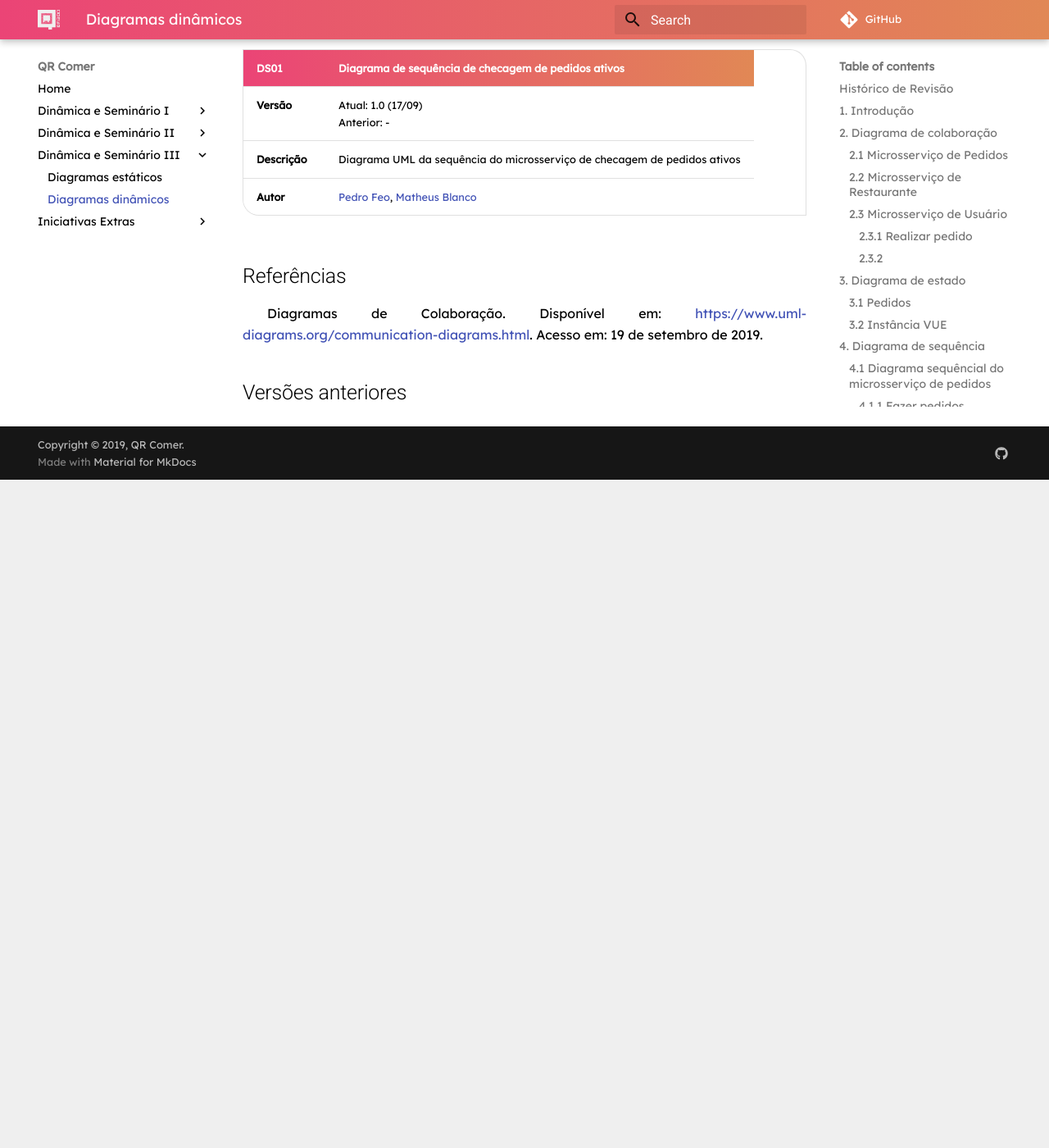
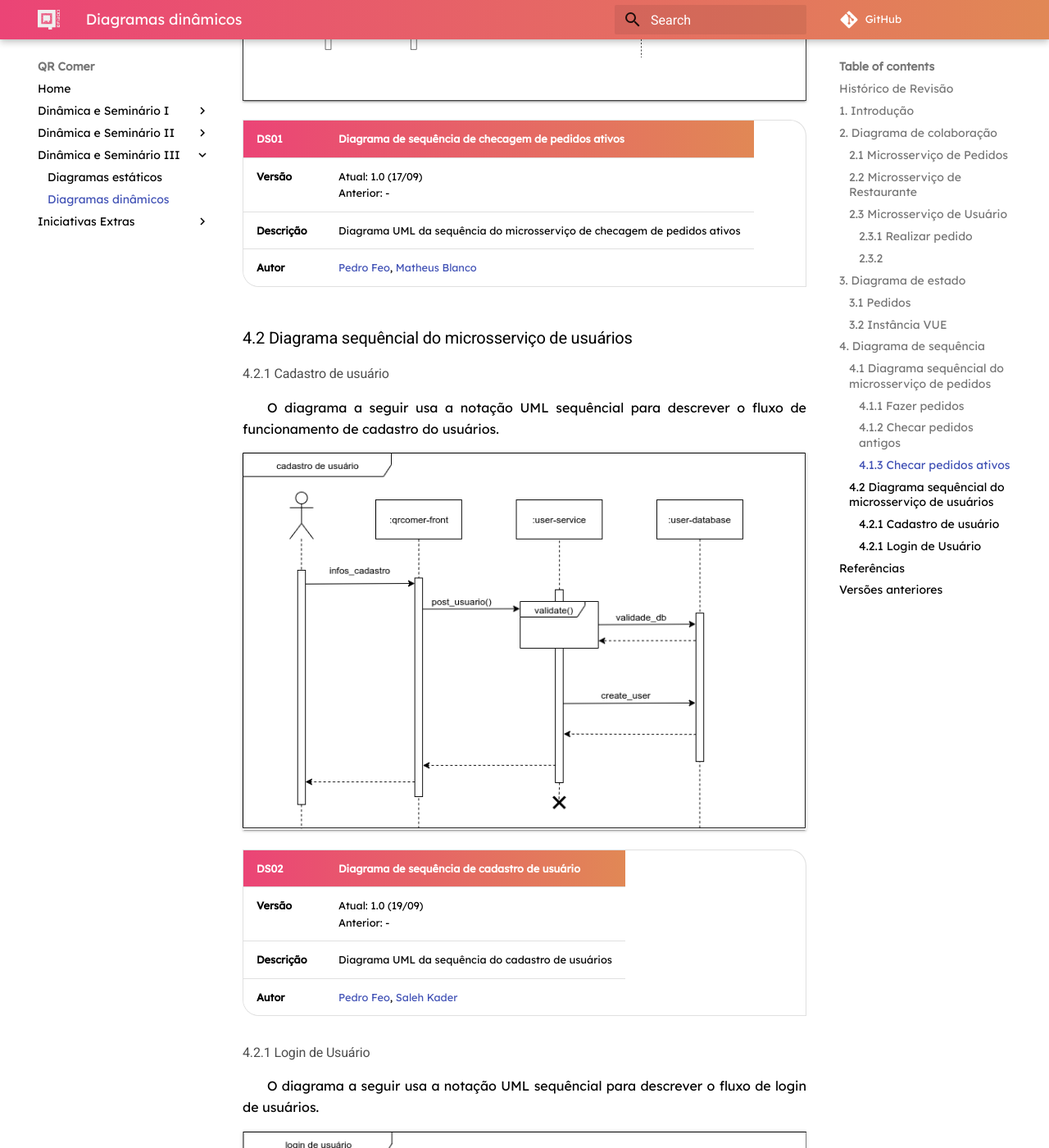
Before and after one commit to fga-desenho-2019-2/Wiki, an MkDocs documentation site: the page built from docs/seminario3/diagramas_dinamicos.md, in a window 1280 px wide and 1400 px high, scrolled down 6330 px. Shown: the whole window at 82% size. Built offline with MkDocs 1.6.1 and Material for MkDocs 9.7.7, drawn with Linux system fonts in a browser that asks for light colours; some web fonts are replaced; comment, search, counter and statistics services are not loaded; old or Windows-style settings are respelled for this version of MkDocs; before the commit the page ends 6915 px from its top, so only the background shows below that; some of the changed text lies outside the part shown.

```diff
--- a/docs/seminario3/diagramas_dinamicos.md
+++ b/docs/seminario3/diagramas_dinamicos.md
@@ -4,6 +4,8 @@
 |-|-|-|-|
 |12/09/2019|0.1|Criação do documento, adição da estrutura e diagramas de estado do Pedido|[Elias Bernardo](https://github.com/ebmm01)|
 |19/09/2019|0.2| Adição do diagrama de colaboração referente a realização de pedido.| [Shayane Alcântara](https://github.com/shayanealcantara)|
+|19/09/2019|0.3| Adição do diagrama de sequencia referente ao cadastro do usuário, do diagrama de sequencia referente ao login de usuário.| [Saleh Kader](https://github.com/devsalula)|
+
 
 
 ## 1. Introdução
@@ -116,6 +118,33 @@
 | **Descrição** | Diagrama UML da sequência do microsserviço de checagem de pedidos ativos |
 |**Autor**| [Pedro Feo](https://github.com/Phe0), [Matheus Blanco](https://github.com/MatheusBlanco)|
 
+### 4.2 Diagrama sequêncial do microsserviço de usuários
+
+#### 4.2.1 Cadastro de usuário
+
+O diagrama a seguir usa a notação UML sequêncial para descrever o fluxo de funcionamento de cadastro do usuários.
+
+![classes-usuarios](../images/diagramas-uml/Sequencia_cadastrar_usuário_v1.png)
+
+|**DS02** | **Diagrama de sequência de cadastro de usuário**  |
+|--|--|
+| **Versão**| Atual: 1.0 (19/09) <br> Anterior: - |
+| **Descrição** | Diagrama UML da sequência do cadastro de usuários |
+|**Autor**| [Pedro Feo](https://github.com/Phe0), [Saleh Kader](https://github.com/devsalula)|
+
+#### 4.2.1 Login de Usuário
+
+O diagrama a seguir usa a notação UML sequêncial para descrever o fluxo de login de usuários.
+
+![classes-usuarios](../images/diagramas-uml/Sequencia_login_usuario_v1.png)
+
+|**DS02** | **Diagrama de sequência de login de usuário**  |
+|--|--|
+| **Versão**| Atual: 1.0 (19/09) <br> Anterior: - |
+| **Descrição** | Diagrama UML da sequência de login de usuários |
+|**Autor**| [Saleh Kader](https://github.com/devsalula)|
+
+
 ## Referências
 
 Diagramas de Colaboração. Disponível em: <https://www.uml-diagrams.org/communication-diagrams.html>. Acesso em: 19 de setembro de 2019.
```
Also changed, not shown: docs/images/diagramas-uml/Sequencia_cadastrar_usuário_v1.png (added), docs/images/diagramas-uml/Sequencia_login_usuario_v1.png (added).
